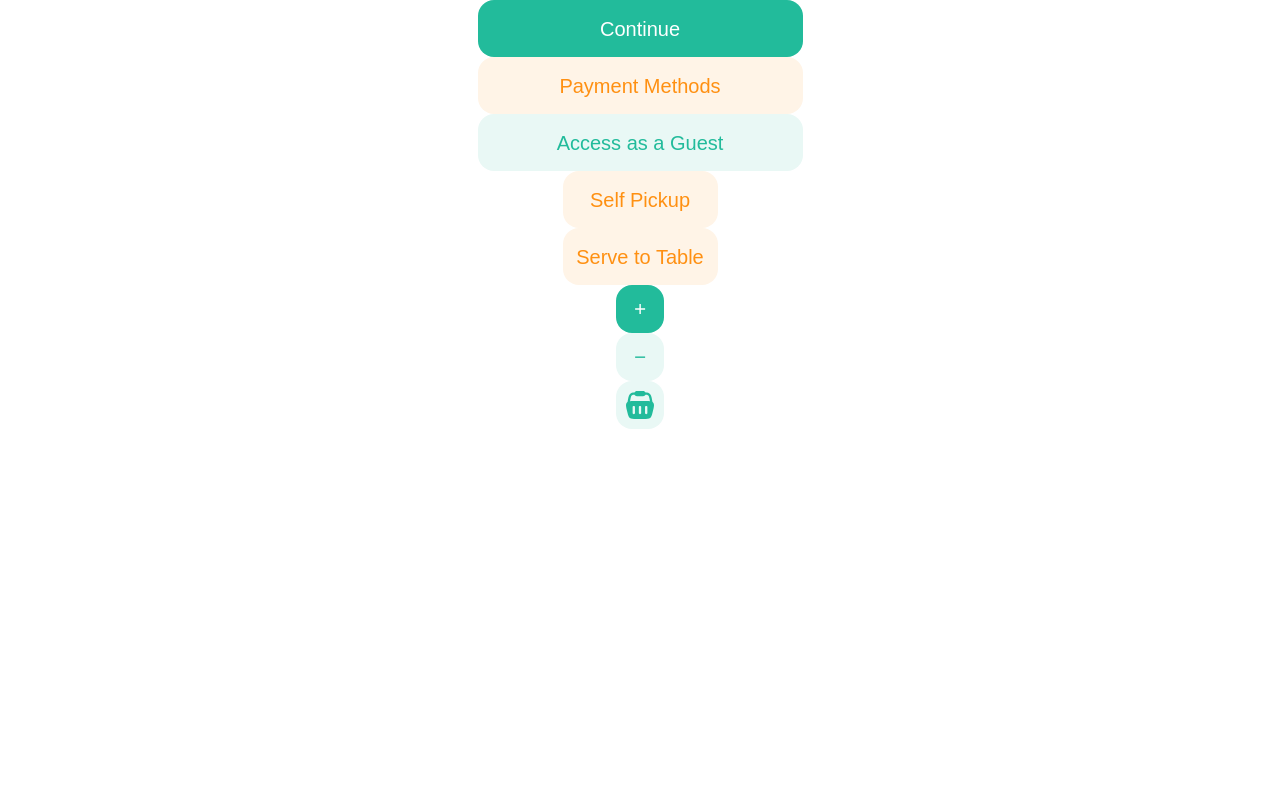
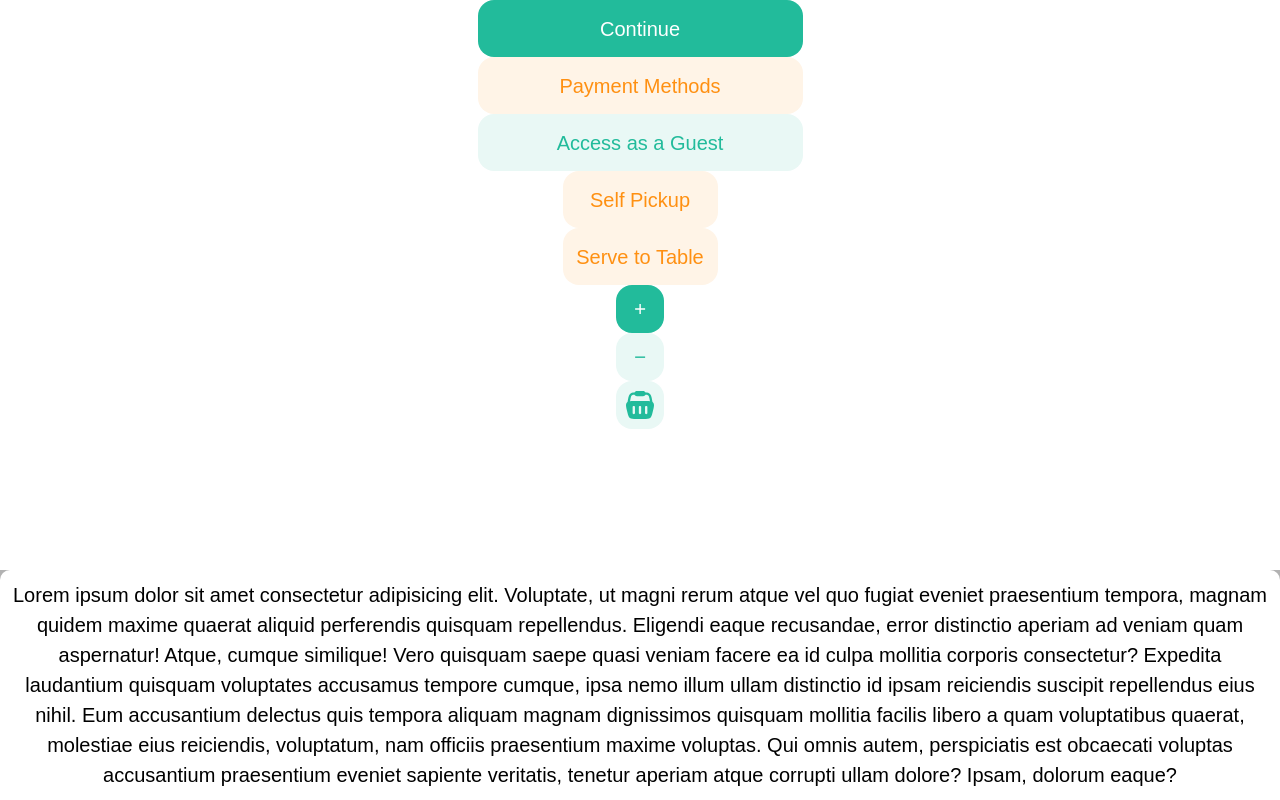
Before and after one commit to s3885000/mealmaster-QR-base, a React (Create React App) app in the folder app/frontend/: page / in a window 1280 px wide. Built offline with nearby package versions, Linux system fonts and the light colour scheme.

Commit message:
popup
popup

```diff
--- a/app/frontend/src/App.js
+++ b/app/frontend/src/App.js
@@ -16,6 +16,7 @@ const App = () => {
         <Buttons context="plus"></Buttons>
         <Buttons context="minus"></Buttons>
         <Buttons context="cart"></Buttons>
+        <Popups></Popups>
     </div>
   );
 }
--- a/app/frontend/src/components/popups/Popups.jsx
+++ b/app/frontend/src/components/popups/Popups.jsx
@@ -1,10 +1,16 @@
 import React from 'react'
 import './popup.css'
 
-const Popups = () => {
+const Popups = ({visible}) => {
+  // if (!visible) return null;
+
   return (
-    <div>Popups</div>
-  )
+    <div className='fixed inset-x-0 bottom-0 bg-black bg-opacity-30 flex'>
+      <div className='bg-white p-2 rounded-t-lg h-fit w-screen text-center'>
+        Lorem ipsum dolor sit amet consectetur adipisicing elit. Voluptate, ut magni rerum atque vel quo fugiat eveniet praesentium tempora, magnam quidem maxime quaerat aliquid perferendis quisquam repellendus. Eligendi eaque recusandae, error distinctio aperiam ad veniam quam aspernatur! Atque, cumque similique! Vero quisquam saepe quasi veniam facere ea id culpa mollitia corporis consectetur? Expedita laudantium quisquam voluptates accusamus tempore cumque, ipsa nemo illum ullam distinctio id ipsam reiciendis suscipit repellendus eius nihil. Eum accusantium delectus quis tempora aliquam magnam dignissimos quisquam mollitia facilis libero a quam voluptatibus quaerat, molestiae eius reiciendis, voluptatum, nam officiis praesentium maxime voluptas. Qui omnis autem, perspiciatis est obcaecati voluptas accusantium praesentium eveniet sapiente veritatis, tenetur aperiam atque corrupti ullam dolore? Ipsam, dolorum eaque?
+      </div>
+    </div>
+  );
 }
 
 export default Popups
```
